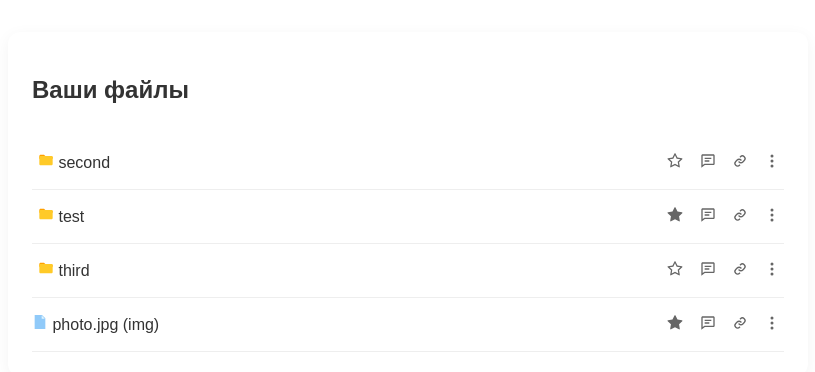
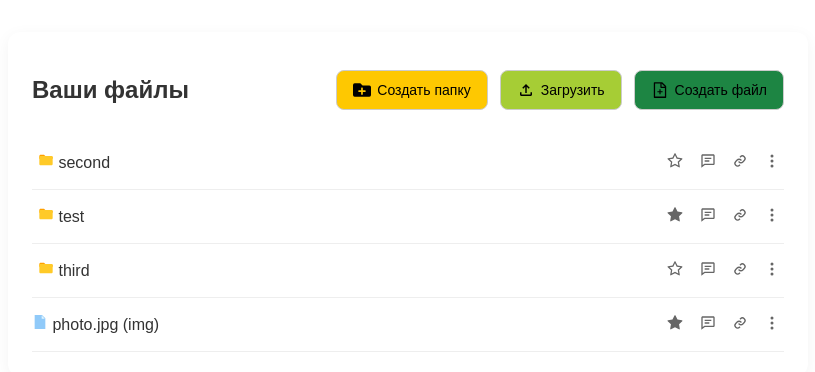
Before and after one commit to SoFunnyHah/RSHB_interview, a React (Create React App) app: page /folder/1 in a window 1280 px wide. Shown: the top 372 px of the page, without its empty margins (232-1047 px from the left). Built offline with nearby package versions, Linux system fonts and the light colour scheme.

Commit message:
[master] Added FileToolBar + FileToolBar css

```diff
--- /dev/null
+++ b/src/components/FileToolBar.tsx
@@ -0,0 +1,65 @@
+import { useNavigate } from 'react-router-dom'
+import styles from '../styles/FileToolBar.module.css'
+import { FaFolderPlus } from "react-icons/fa";
+import { MdOutlineFileUpload } from "react-icons/md";
+import { AiOutlineFileAdd } from "react-icons/ai";
+
+const buttons = [
+  {
+    label: 'Создать папку',
+    icon: FaFolderPlus,
+    iconSize: 18,
+    color: 'rgb(254, 200, 1)',
+  },
+  {
+    label: 'Загрузить',
+    icon: MdOutlineFileUpload,
+    iconSize: 18,
+    color: 'rgb(166, 205, 53)',
+  },
+  {
+    label: 'Создать файл',
+    icon: AiOutlineFileAdd,
+    iconSize: 18,
+    color: 'rgb(29, 133, 67)',
+  },
+]
+
+
+const FileToolBar: React.FC = () => {
+  const navigate = useNavigate()
+
+  const handleStub = () => {
+    navigate('/404')
+  }
+
+  return (
+    <div className={styles.actions}>
+        {buttons.map((btn, index) => {
+        const Icon = btn.icon
+        const iconSize = btn.iconSize
+
+        return (
+            <button
+            key={index}
+            onClick={handleStub}
+            className={styles.actionButton}
+            style={{
+                backgroundColor: btn.color,
+                color: 'black',
+                fontWeight: 500,
+            }}
+            title={btn.label}
+            >
+            <span className={styles.iconWrapper}>
+                <Icon size={iconSize}/>
+            </span>
+            <span className={styles.label}>{btn.label}</span>
+            </button>
+        )
+        })}
+    </div>
+  )
+}
+
+export default FileToolBar
--- a/src/pages/FileExplorer.tsx
+++ b/src/pages/FileExplorer.tsx
@@ -4,6 +4,7 @@ import Loader from '../components/Loader'
 import { useCurrrentFolderId } from '../hooks/folderId'
 import { useAppStore } from '../store/useAppStore'
 import styles from '../styles/FileExplorer.module.css'
+import FileToolBar from '../components/FileToolBar'
 
 
 const FileExplorer: React.FC = () => {
@@ -30,8 +31,9 @@ const currentId = useCurrrentFolderId()
     <div className={styles.container}>
       <div className={styles.header}>
         <div className={styles.leftGroup}>
-        <h2 className={styles.title}>{currentItem.name}</h2>
+            <h2 className={styles.title}>{currentItem.name}</h2>
         </div>
+        <FileToolBar />
       </div>
     {items.length === 0 ? (
         null
--- /dev/null
+++ b/src/styles/FileToolBar.module.css
@@ -0,0 +1,63 @@
+.actions {
+  display: flex;
+  gap: 12px;
+  align-items: center;
+}
+
+.actionButton {
+  display: flex;
+  align-items: center;
+  gap: 6px;
+  padding: 10px 16px;
+  background-color: #f5f5f5;
+  border: 1px solid #ccc;
+  border-radius: 8px;
+  font-size: 14px;
+  font-weight: 600;
+  cursor: pointer;
+  color: #333;
+  transition: background-color 0.2s ease, box-shadow 0.2s ease;
+}
+
+.actionButton:hover {
+  filter: brightness(1.1);
+  background-color: #e0e0e0;
+  box-shadow: 0 2px 6px rgba(0, 0, 0, 0.08);
+}
+
+.actionButton:active {
+  background-color: #d6d6d6;
+  filter: brightness(0.95);
+  transform: scale(0.98);
+}
+
+.folder {
+  background-color: rgb(254, 200, 1);
+}
+
+.upload {
+  background-color: rgb(166, 205, 53);
+}
+
+.file {
+  background-color: rgb(29, 133, 67);
+}
+
+.iconWrapper {
+  width: 18px;
+  height: 18px;
+  flex-shrink: 0;
+  display: flex;
+  align-items: center;
+  justify-content: center;
+}
+
+.label {
+  display: inline;
+}
+
+@media (max-width: 600px) {
+  .label {
+    display: none;
+  }
+}
```
